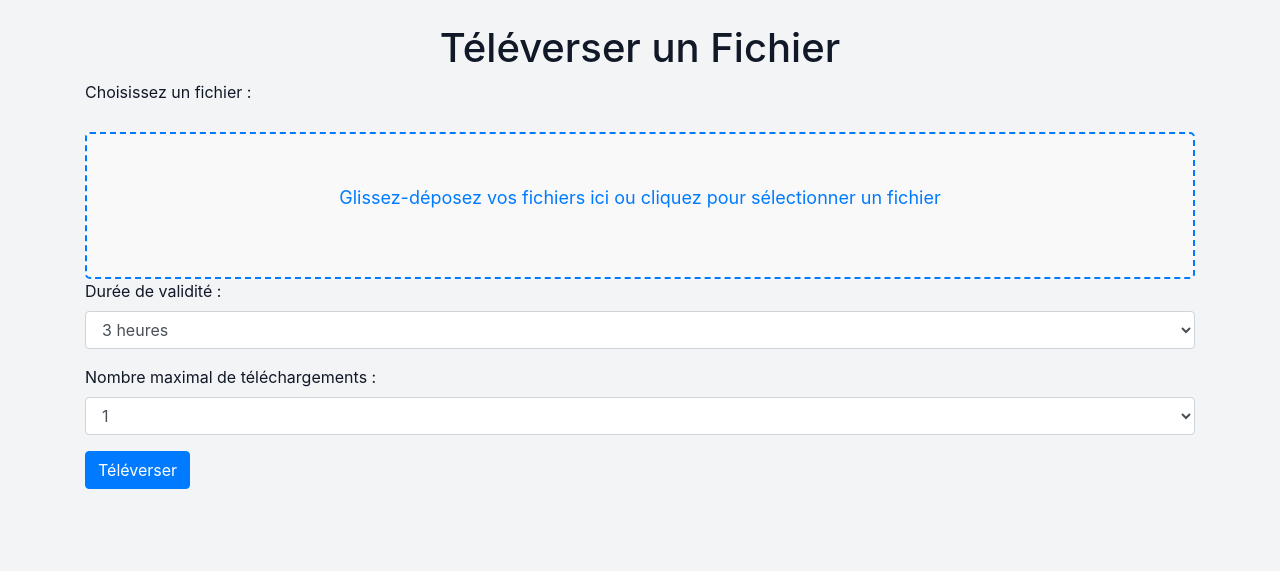
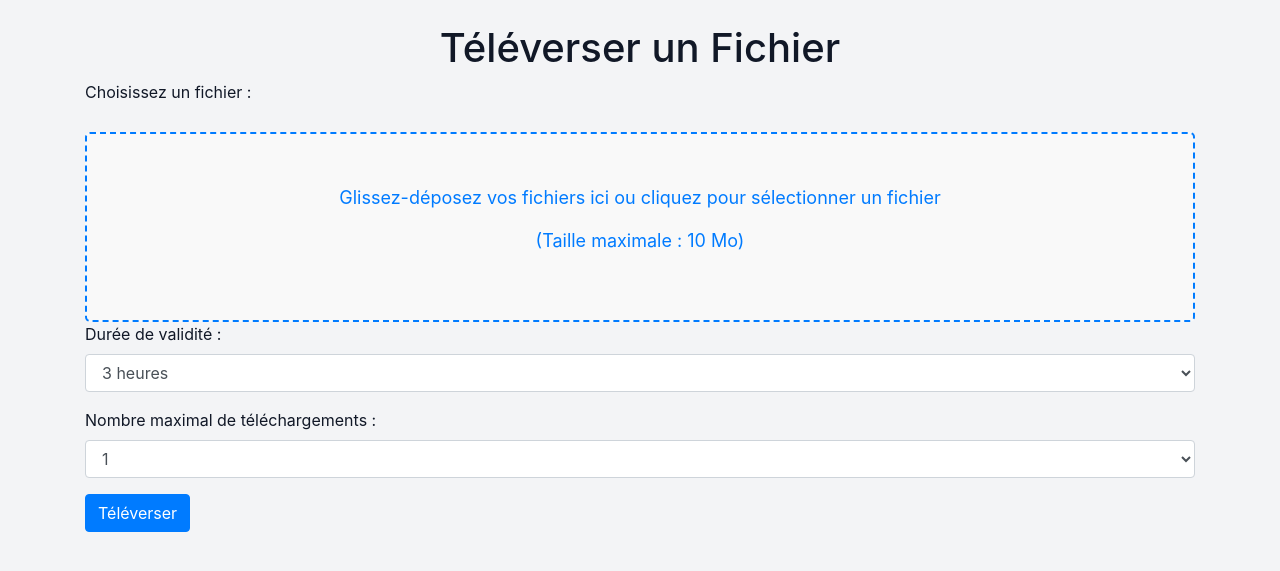
Before and after one commit to djenko-it/securefiles, a Flask app: page / in a window 1280 px wide. Shown: the part 76-647 px from the top of the page. Run offline with Flask 2, Linux system fonts and the light colour scheme; style sheets or scripts are compiled from the project's sources; some libraries are stand-ins or nearby versions.

Commit message:
add size

```diff
--- a/app.py
+++ b/app.py
@@ -88,9 +88,10 @@ def get_expiry_time(expiry_option):
 def get_settings():
     return {
         'software_name': os.environ.get('SOFTWARE_NAME', 'FileShareApp'),
-        'contact_email': os.environ.get('CONTACT_EMAIL', 'newcontact@example.com'),
+        'contact_email': os.environ.get('CONTACT_EMAIL', 'djenko-it@protonmail.com'),
         'title_upload_file': os.environ.get('TITLE_UPLOAD_FILE', 'Téléverser un Fichier'),
-        'title_download_file': os.environ.get('TITLE_DOWNLOAD_FILE', 'Télécharger un Fichier')
+        'title_download_file': os.environ.get('TITLE_DOWNLOAD_FILE', 'Télécharger un Fichier'),
+        'max_file_size': os.environ.get('MAX_FILE_SIZE', '10')  # Taille maximale en Mo
     }
 
 # Routes
--- a/templates/index.html
+++ b/templates/index.html
@@ -44,6 +44,7 @@
       </div>
       <div class="dropzone" id="dropzone">
         <p>Glissez-déposez vos fichiers ici ou cliquez pour sélectionner un fichier</p>
+        <p>(Taille maximale : {{ settings.max_file_size }} Mo)</p>
       </div>
       <div class="form-group">
         <label for="expiry">Durée de validité :</label>
@@ -151,7 +152,7 @@
       fileInput.files = files;
 
       // Mettre à jour le nom du fichier choisi dans la zone de dépôt
-      dropzone.innerHTML = `<p>${files[0].name}</p>`;
+      dropzone.innerHTML = `<p>${files[0].name}</p><p>(Taille maximale : {{ settings.max_file_size }} Mo)</p>`;
     });
 
     dropzone.addEventListener('click', function() {
@@ -160,7 +161,7 @@
 
     fileInput.addEventListener('change', function() {
       // Mettre à jour le nom du fichier choisi dans la zone de dépôt
-      dropzone.innerHTML = `<p>${fileInput.files[0].name}</p>`;
+      dropzone.innerHTML = `<p>${fileInput.files[0].name}</p><p>(Taille maximale : {{ settings.max_file_size }} Mo)</p>`;
     });
   </script>
 </body>
```
Also changed, not shown: 1 other file.
